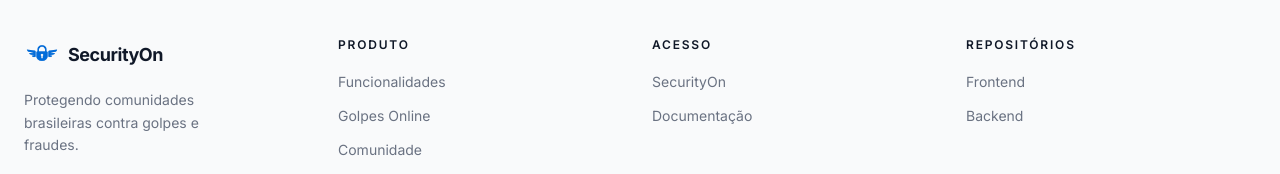
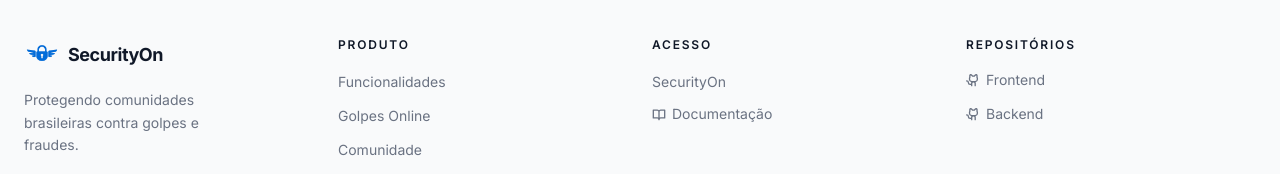
Before and after one commit to Dev-Soares/SecurityOn_LandingPage, a React (Vite) app: page / in a window 1280 px wide. Shown: the part 4269-4443 px from the top of the page. Built offline with nearby package versions, Linux system fonts and the light colour scheme.

Commit message:
fix: fixing footer

```diff
--- a/src/components/sections/Footer.tsx
+++ b/src/components/sections/Footer.tsx
@@ -1,6 +1,10 @@
+import { GithubLogo, BookOpen } from "@phosphor-icons/react";
 import { useTheme } from "../../hooks/useTheme";
+import type { ReactNode } from "react";
 
-const columns = [
+type FooterLink = { label: string; href: string; icon?: ReactNode };
+
+const columns: { title: string; links: FooterLink[] }[] = [
   {
     title: "Produto",
     links: [
@@ -13,14 +17,14 @@ const columns = [
     title: "Acesso",
     links: [
       { label: "SecurityOn", href: "https://securityon.vercel.app" },
-      { label: "Documentação", href: "https://github.com" },
+      { label: "Documentação", href: "https://github.com", icon: <BookOpen size={14} weight="bold" /> },
     ],
   },
   {
     title: "Repositórios",
     links: [
-      { label: "Frontend", href: "https://github.com/Dev-Soares/SecurityOn_Frontend" },
-      { label: "Backend", href: "https://github.com/Dev-Soares/SecurityOn_Backend" },
+      { label: "Frontend", href: "https://github.com/Dev-Soares/SecurityOn_Frontend", icon: <GithubLogo size={14} weight="bold" /> },
+      { label: "Backend", href: "https://github.com/Dev-Soares/SecurityOn_Backend", icon: <GithubLogo size={14} weight="bold" /> },
     ],
   },
 ];
@@ -74,12 +78,13 @@ export function Footer() {
                   <li key={link.label}>
                     <a
                       href={link.href}
-                      className={`text-sm transition-colors duration-200 ${
+                      className={`inline-flex items-center gap-1.5 text-sm transition-colors duration-200 ${
                         dark
                           ? "text-gray-500 hover:text-white"
                           : "text-gray-500 hover:text-gray-900"
                       }`}
                     >
+                      {link.icon}
                       {link.label}
                     </a>
                   </li>
```
